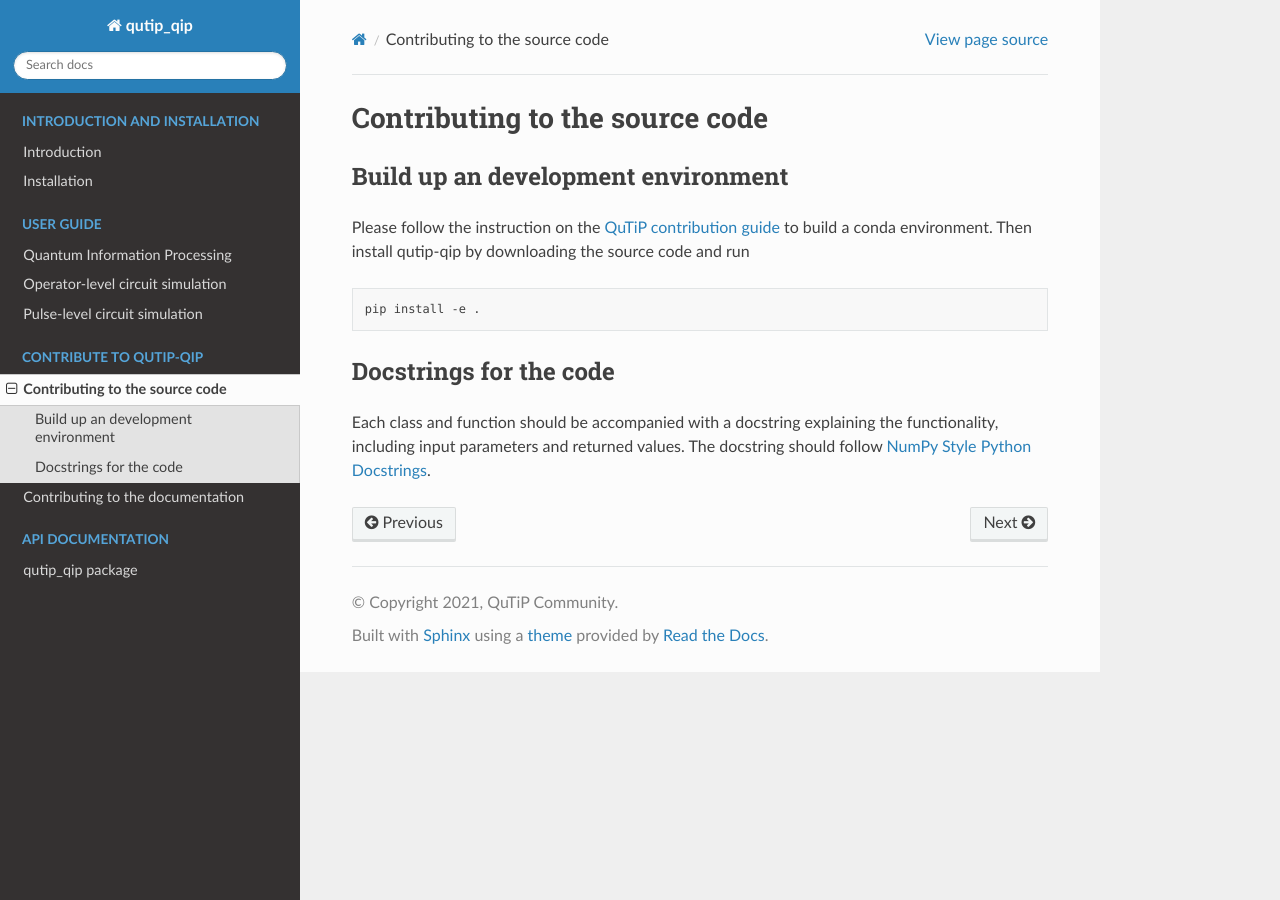
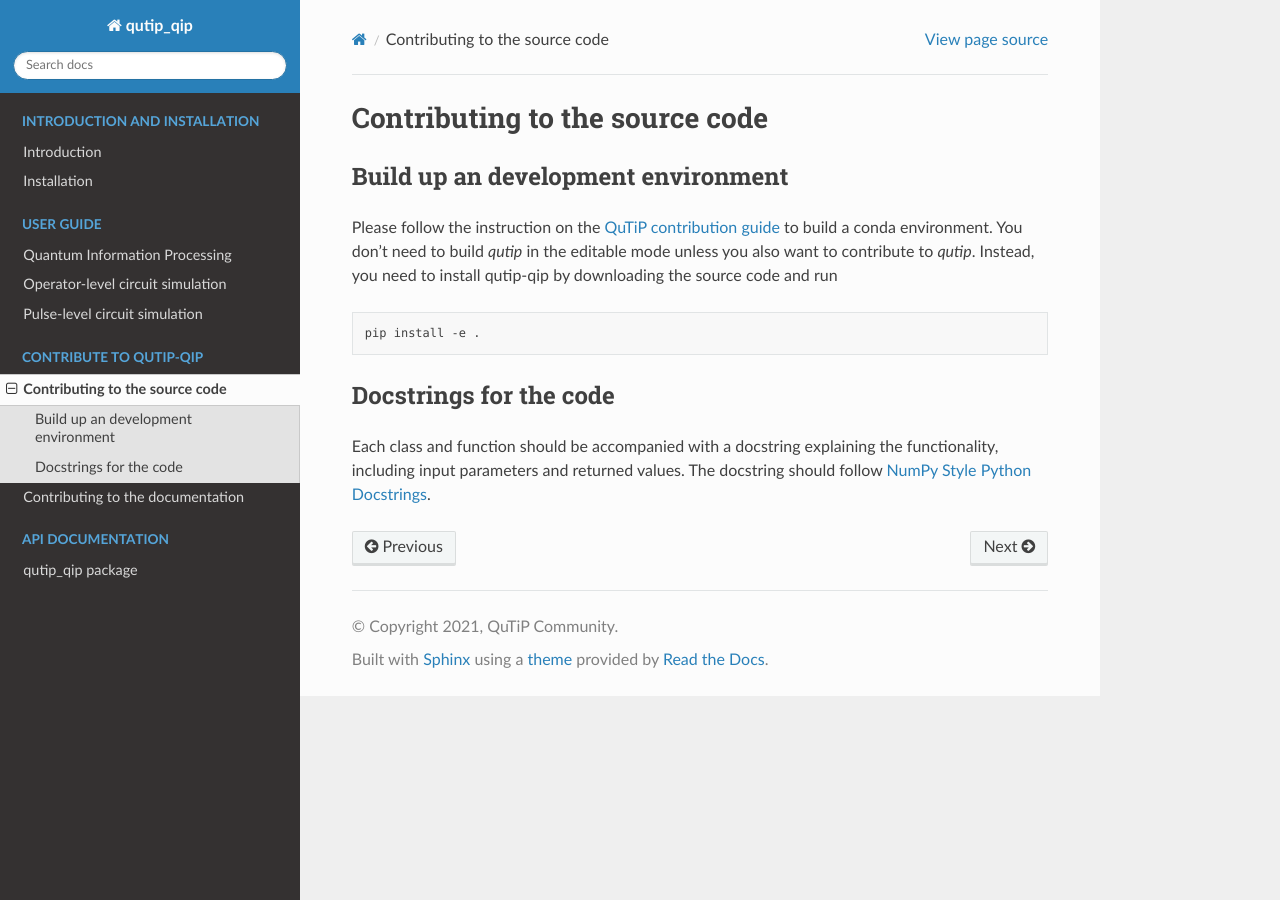
Before and after one commit to qutip/qutip-qip, a Sphinx documentation site: the page built from docs/source/contribution-code.rst, in a window 1280 px wide. Built offline with Sphinx 7.4.7 and the Read the Docs theme 2.0.0, drawn with Linux system fonts in a browser that asks for light colours.

Commit message:
Merge pull request #46 from BoxiLi/minor-changes-in-docs
change the installation guide to qutip-qip

```diff
--- a/docs/source/contribution-code.rst
+++ b/docs/source/contribution-code.rst
@@ -7,9 +7,10 @@ Contributing to the source code
 Build up an development environment
 ===================================
 
-Please follow the instruction on the `QuTiP contribution guide <https://github.com/qutip/qutip-doc/blob/master/CONTRIBUTING.md>`_ to
+Please follow the instruction on the `QuTiP contribution guide <https://qutip.org/docs/latest/development/contributing.html#building>`_ to
 build a conda environment.
-Then install qutip-qip by downloading the source code and run
+You don't need to build `qutip` in the editable mode unless you also want to contribute to `qutip`.
+Instead, you need to install qutip-qip by downloading the source code and run
 
 .. code-block:: bash
 
--- a/docs/source/installation.rst
+++ b/docs/source/installation.rst
@@ -8,7 +8,7 @@ To install the package ``qutip-qip`` from PyPI, use
 
 .. code-block:: bash
 
-    pip install qutip_qip
+    pip install qutip-qip
 
 .. _prerequisites:
 
```
Also changed, not shown: README.md (+1 -1 lines).
